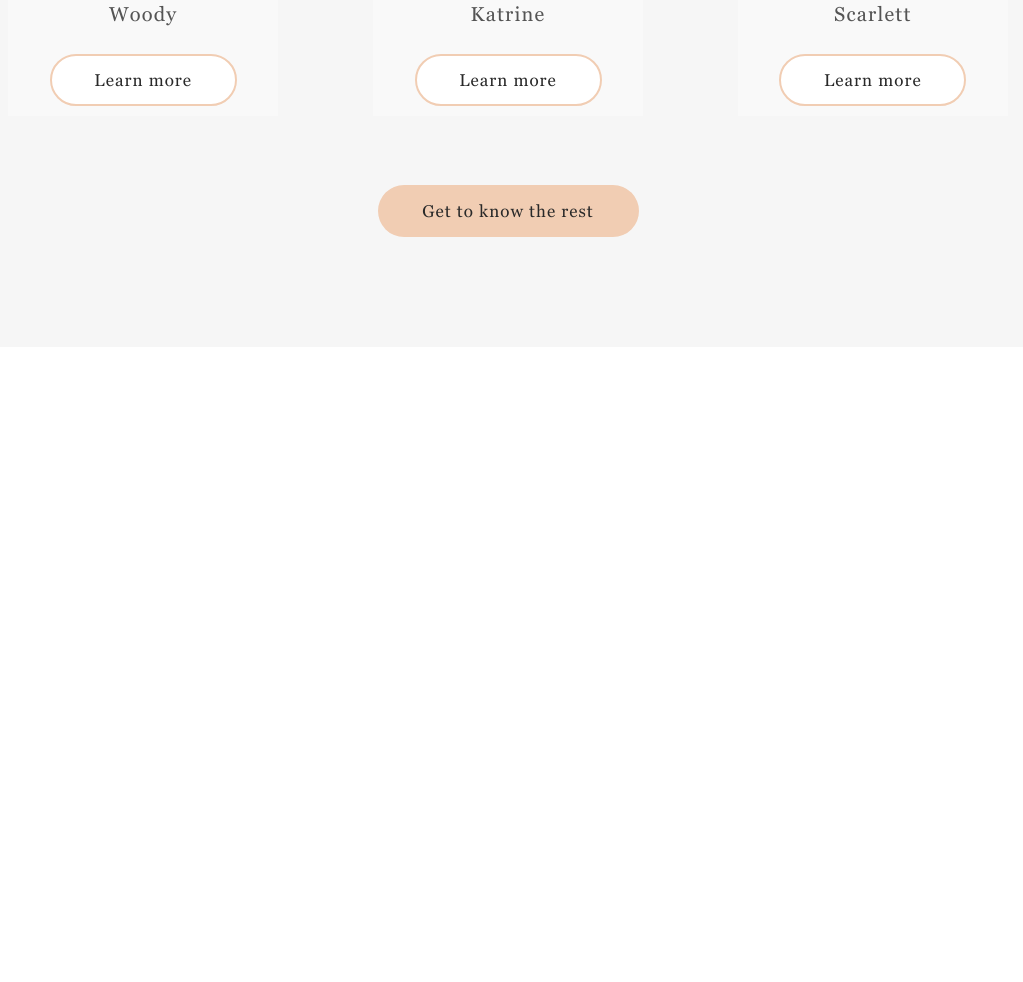
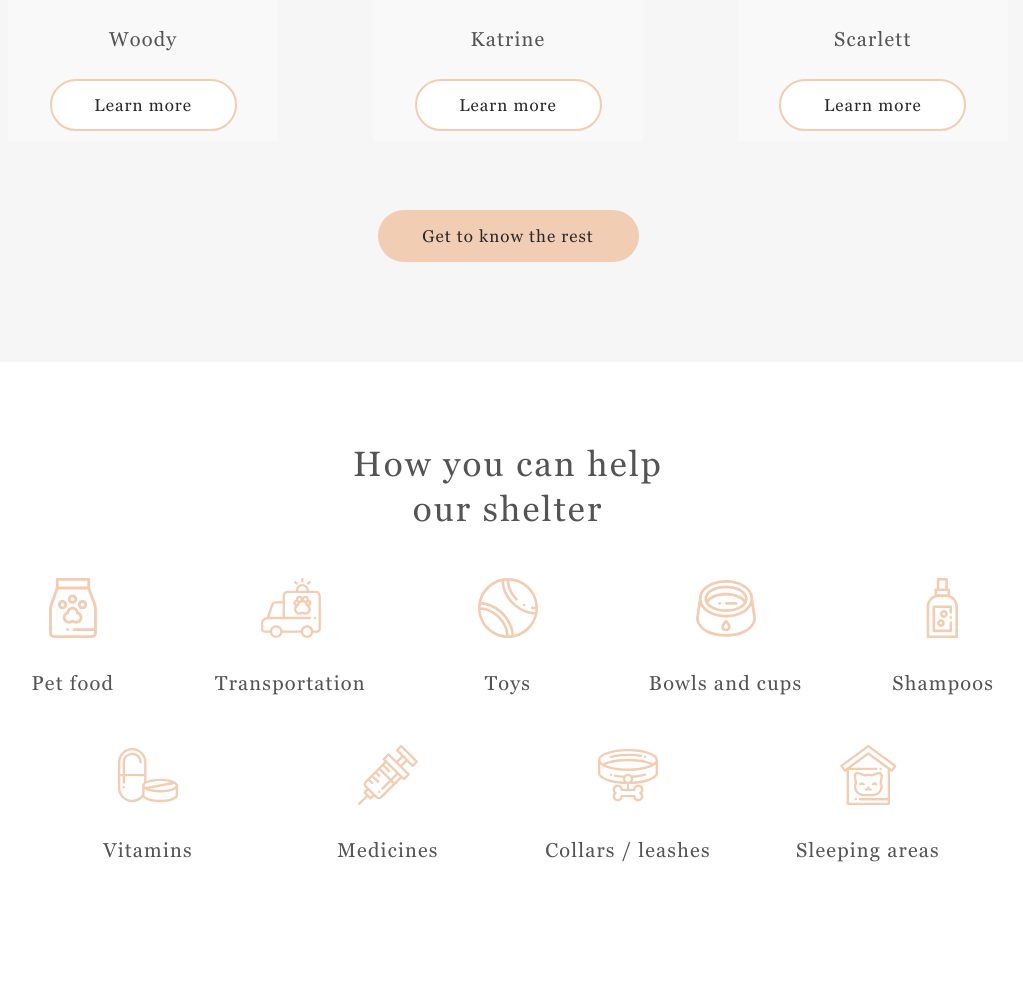
Before and after one commit to sadamir/shelter, a plain HTML site: page pages/main/index.html in a window 1280 px wide. Shown: the part 2141-3123 px from the top of the page, without its empty margins (132-1155 px from the left). Before the commit the page ends 2488 px from the top, so only its background shows below. Drawn offline with Linux system fonts and the light colour scheme.

Commit message:
feat: finish grid part

```diff
--- a/pages/main/index.html
+++ b/pages/main/index.html
@@ -61,7 +61,7 @@
           <img src="../../assets/images/about-pets.png" alt="cat and dog">
         </div>
         <div class="about-card">
-          <h3 class="about-title">About the shelter “Cozy House”</h3>
+          <h3 class="title">About the shelter “Cozy House”</h3>
           <p class="about-text">Currently we have 121 dogs and 342 cats on our hands and statistics show
             that only 20% of them will find a family. The others will continue to
             live with us and will be waiting for a lucky chance to become dearly loved.</p><br />
@@ -78,7 +78,7 @@
       <div class="container">
           <div class="our-friends-wrapper">
             <div class="our-friends-title">
-              <h4>Our friends who<br>are looking for a house</h4>
+              <h3 class="title">Our friends who<br>are looking for a house</h3>
             </div>
 
             <div class="our-friends-slider">
@@ -120,6 +120,75 @@
       </div>
     </section>
 
+    <section class="icons-block">
+      <div class="icons_wrapper">
+        <div class="icons-title">
+          <h3 class="title">How you can help<br />our shelter</h4>
+        </div>
+        <div class="icons-grid">
+          <div class="icons-and-text-card">
+            <div class="container">
+              <img class="icons-images" src="../../assets/icons/icon-pet-food.svg" alt="pet food icon">
+              <p class="icons-name">Pet food</p>
+            </div>
+          </div>
+          <div class="icons-and-text-card">
+            <div class="container">
+              <img class="icons-images" src="../../assets/icons/icon-transportation.svg" alt="transportation icon">
+              <p class="icons-name">Transportation</p>
+            </div>
+          </div>
+          <div class="icons-and-text-card">
+            <div class="container">
+              <img class="icons-images" src="../../assets/icons/icon-toys.svg" alt="toys icon">
+              <p class="icons-name">Toys</p>
+            </div>
+          </div>
+          <div class="icons-and-text-card">
+            <div class="container">
+              <img class="icons-images" src="../../assets/icons/icon-bowls-and-cups.svg" alt="bowls and cups icon">
+              <p class="icons-name">Bowls and cups</p>
+            </div>
+          </div>
+          <div class="icons-and-text-card">
+            <div class="container">
+              <img class="icons-images" src="../../assets/icons/icon-shampoos.svg" alt="shampoos">
+              <p class="icons-name">Shampoos</p>
+            </div>
+          </div>
+      </div>
+      <div class="icons-grid2">
+          <div class="icons-and-text-card">
+            <div class="container">
+              <img class="icons-images" src="../../assets/icons/icon-vitamins.svg" alt="vitamins">
+              <p class="icons-name">Vitamins</p>
+            </div>
+          </div>
+          <div class="icons-and-text-card">
+            <div class="container">
+              <img class="icons-images" src="../../assets/icons/icon-medicines.svg" alt="medicines">
+              <p class="icons-name">Medicines</p>
+            </div>
+          </div>
+          <div class="icons-and-text-card">
+            <div class="container">
+              <img class="icons-images" src="../../assets/icons/icon-collars-leashes.svg" alt="collars and leashes">
+              <p class="icons-name">Collars / leashes</p>
+            </div>
+          </div>
+          <div class="icons-and-text-card">
+            <div class="container">
+              <img class="icons-images" src="../../assets/icons/icon-sleeping-area.svg" alt="sleeping areas">
+              <p class="icons-name">Sleeping areas</p>
+            </div>
+          </div>
+      </div>
+    </div>
+      </div>
+    </section>
+
+
+
   </main>
 
   </body>
--- a/pages/main/style.css
+++ b/pages/main/style.css
@@ -275,7 +275,7 @@ h2 {
     padding-left: 50px;
   }
 
-.about-title{
+  .title{
   font-family: 'Georgia';
   font-style: normal;
   font-weight: 400;
@@ -306,15 +306,9 @@ h3{
   font-weight: 400;
   font-size: 20px;
   line-height: 23px;
-  /* identical to box height */
-
-
   align-items: center;
   text-align: center;
   letter-spacing: 0.06em;
-
-  /* color-dark-l */
-
   color: #545454;
 }
 
@@ -331,7 +325,7 @@ h3{
 	justify-content: space-between;
 	align-items: center;
   background:  #F6F6F6;
-  padding-bottom: 100px;
+  padding-bottom: 90px;
 }
 
 .our-friends-title{
@@ -374,7 +368,6 @@ h3{
   padding: 0px;
   cursor: pointer;
   transition: 0.5s;
-
 }
 
 .our-friends-slider {
@@ -384,11 +377,9 @@ h3{
 	align-items:center;
 	justify-content: center;
 	width: 100%;
-
 }
 
 .our-friends-button{
-
   font-family: 'Georgia';
   font-style: normal;
   font-weight: 400;
@@ -413,7 +404,6 @@ h3{
 }
 
 .our-friends-learn-button{
-
   font-family: 'Georgia';
   font-style: normal;
   font-weight: 400;
@@ -488,8 +478,6 @@ h3{
   margin: 0 45px;
 }
 
-
-
 .our-friends-name{
   margin-bottom: 18px;
 }
@@ -500,6 +488,71 @@ h3{
 
 /*OUR FRIENDS*/
 
+/*ICONS*/
+.icons-block{
+  padding-bottom: 70px;
+}
 
 
+.icons_wrapper{
+display: flex;
+flex-direction: column;
+align-items: center;
+}
+
+.icons-title{
+padding-top: 80px;
+margin-bottom: 20px;
+}
+
+.icons-images{
+  margin-bottom: 30px;
+}
+
+.icons-name{
+font-family: 'Georgia';
+font-style: normal;
+font-weight: 400;
+font-size: 20px;
+line-height: 115%;
+align-items: center;
+text-align: center;
+letter-spacing: 0.06em;
+color: #545454;
+}
+
+.icons-and-text-card{
+  text-align: center;
+  justify-content: space-evenly;
+  margin: 0 20px;
+  margin-bottom: 50px;
+}
+
+.grid-col-span-2{
+  grid-column: span 2;
+  justify-items: center;
+}
+
+.icons-grid{
+display: grid;
+grid-template-columns: repeat(5, 1fr);
+grid-row-gap: 30px;
+width: 85%;
+}
+
+.icons-grid2{
+display: grid;
+grid-template-columns: repeat(4, 1fr);
+grid-row-gap: 30px;
+width: 75%;
+}
+
+
+
+
+
+
+
+/*ICONS*/
+
 /* MAIN END*/
```
Also changed, not shown: assets/icons/icon-bowls-and-cups.svg (added), assets/icons/icon-collars-leashes.svg (added), assets/icons/icon-medicines.svg (added), assets/icons/icon-pet-food.svg (added), assets/icons/icon-shampoos.svg (added), assets/icons/icon-sleeping-area.svg (added), assets/icons/icon-toys.svg (added), assets/icons/icon-transportation.svg (added), assets/icons/icon-vitamins.svg (added), 1 other file. Lines whose indentation alone changed are shown as unchanged.
